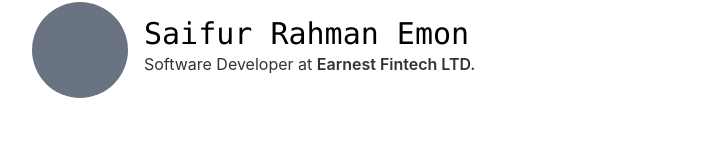
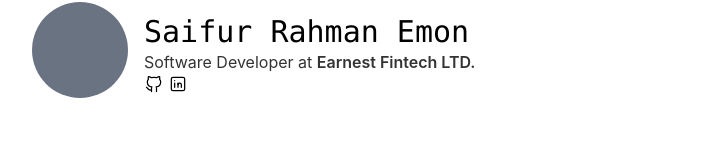
Before and after one commit to Saifurrahmanemon/saifur.me, a Next.js app: page / in a window 1280 px wide. Shown: the part 118-282 px from the top of the page, without its empty margins (272-1000 px from the left). Built offline with nearby package versions, Linux system fonts and the light colour scheme.

Commit message:
feat: social links

```diff
--- a/app/components/hero-section.tsx
+++ b/app/components/hero-section.tsx
@@ -1,6 +1,10 @@
 'use client';
 
 import { company, jobTitle, name } from '~/lib/user_details';
+import { GithubIcon, LinkedInIcon } from '~/ui/icons';
+
+const githubLink = 'https://github.com/Saifurrahmanemon';
+const linkedInLink = 'https://linkedin.com/in/saifurrahmanemon';
 
 function HeroSection() {
   return (
@@ -11,9 +15,17 @@ function HeroSection() {
         </div>
         <div className="flex flex-col mt-4 sm:mt-2">
           <h1 className="font-mono text-2xl sm:text-3xl">{name}</h1>
-          <h2 className="mb-4 text-gray-700 dark:text-gray-200">
+          <h2 className="mb-0 text-gray-700 dark:text-gray-200">
             {jobTitle} at <span className="font-semibold">{company}.</span>
           </h2>
+          <div className="flex items-center gap-1">
+            <a rel="noopener noreferrer" target="_blank" href={githubLink}>
+              <GithubIcon />
+            </a>
+            <a rel="noopener noreferrer" target="_blank" href={linkedInLink}>
+              <LinkedInIcon />
+            </a>
+          </div>
         </div>
       </div>
     </section>
--- a/ui/icons.tsx
+++ b/ui/icons.tsx
@@ -191,21 +191,21 @@ export function ProblemSolvingIcon() {
   );
 }
 
+const pathVariants = {
+  hidden: { opacity: 0, pathLength: 0, fill: 'none' },
+  visible: {
+    opacity: 1,
+    pathLength: 1,
+    transition: { duration: 0.5, type: 'spring', stiffness: 15 },
+    ease: 'easeInOut'
+  }
+};
+
 interface LatterLogoProps {
   w?: number | string;
   h?: number | string;
 }
 export function LatterLogo({ w = '2.75rem', h = '2.75rem' }: LatterLogoProps) {
-  const pathVariants = {
-    hidden: { opacity: 0, pathLength: 0, fill: 'none' },
-    visible: {
-      opacity: 1,
-      pathLength: 1,
-      transition: { duration: 0.5, type: 'spring', stiffness: 15 },
-      ease: 'easeInOut'
-    }
-  };
-
   return (
     <motion.svg
       xmlns="http://www.w3.org/2000/svg"
@@ -224,3 +224,68 @@ export function LatterLogo({ w = '2.75rem', h = '2.75rem' }: LatterLogoProps) {
     </motion.svg>
   );
 }
+
+export function GithubIcon() {
+  return (
+    <svg
+      xmlns="http://www.w3.org/2000/svg"
+      className="w-5 h-5 cursor-pointer"
+      viewBox="0 0 24 24"
+      strokeWidth="1.5"
+      stroke="currentColor"
+      fill="none"
+      strokeLinecap="round"
+      strokeLinejoin="round"
+    >
+      <motion.path
+        variants={pathVariants}
+        initial="hidden"
+        animate="visible"
+        stroke="none"
+        d="M0 0h24v24H0z"
+        fill="none"
+      />
+      <motion.path
+        variants={pathVariants}
+        initial="hidden"
+        animate="visible"
+        d="M9 19c-4.3 1.4 -4.3 -2.5 -6 -3m12 5v-3.5c0 -1 .1 -1.4 -.5 -2c2.8 -.3 5.5 -1.4 5.5 -6a4.6 4.6 0 0 0 -1.3 -3.2a4.2 4.2 0 0 0 -.1 -3.2s-1.1 -.3 -3.5 1.3a12.3 12.3 0 0 0 -6.2 0c-2.4 -1.6 -3.5 -1.3 -3.5 -1.3a4.2 4.2 0 0 0 -.1 3.2a4.6 4.6 0 0 0 -1.3 3.2c0 4.6 2.7 5.7 5.5 6c-.6 .6 -.6 1.2 -.5 2v3.5"
+      />
+    </svg>
+  );
+}
+export function LinkedInIcon() {
+  return (
+    <motion.svg
+      xmlns="http://www.w3.org/2000/svg"
+      className="w-5 h-5 cursor-pointer"
+      initial="hidden"
+      animate="visible"
+      viewBox="0 0 24 24"
+      strokeWidth="1.5"
+      stroke="currentColor"
+      fill="none"
+      strokeLinecap="round"
+      strokeLinejoin="round"
+    >
+      <motion.path
+        variants={pathVariants}
+        stroke="none"
+        d="M0 0h24v24H0z"
+        fill="none"
+      />
+      <motion.rect
+        variants={pathVariants}
+        x="4"
+        y="4"
+        width="16"
+        height="16"
+        rx="2"
+      />
+      <motion.line variants={pathVariants} x1="8" y1="11" x2="8" y2="16" />
+      <motion.line variants={pathVariants} x1="8" y1="8" x2="8" y2="8.01" />
+      <motion.line variants={pathVariants} x1="12" y1="16" x2="12" y2="11" />
+      <motion.path variants={pathVariants} d="M16 16v-3a2 2 0 0 0 -4 0" />
+    </motion.svg>
+  );
+}
```
